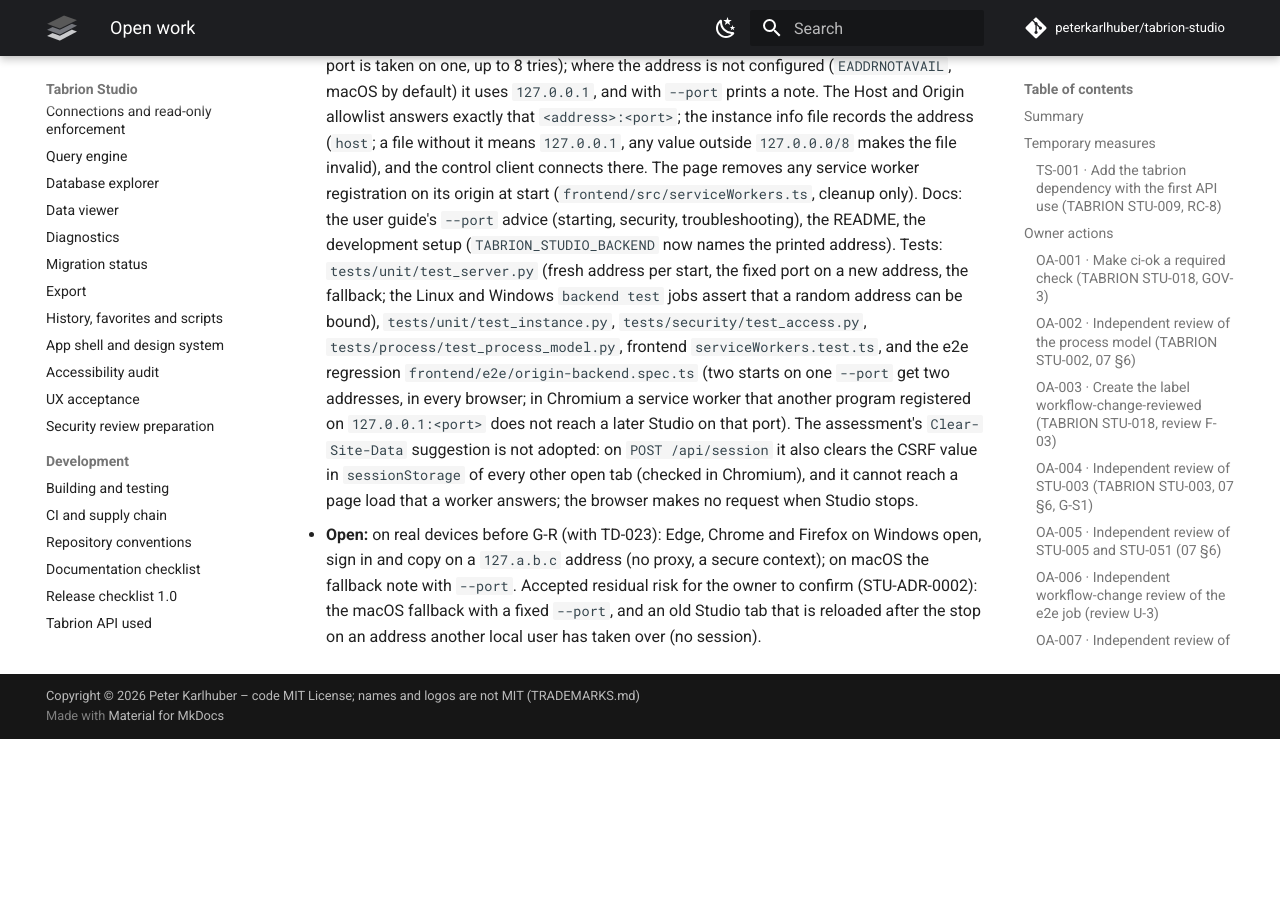
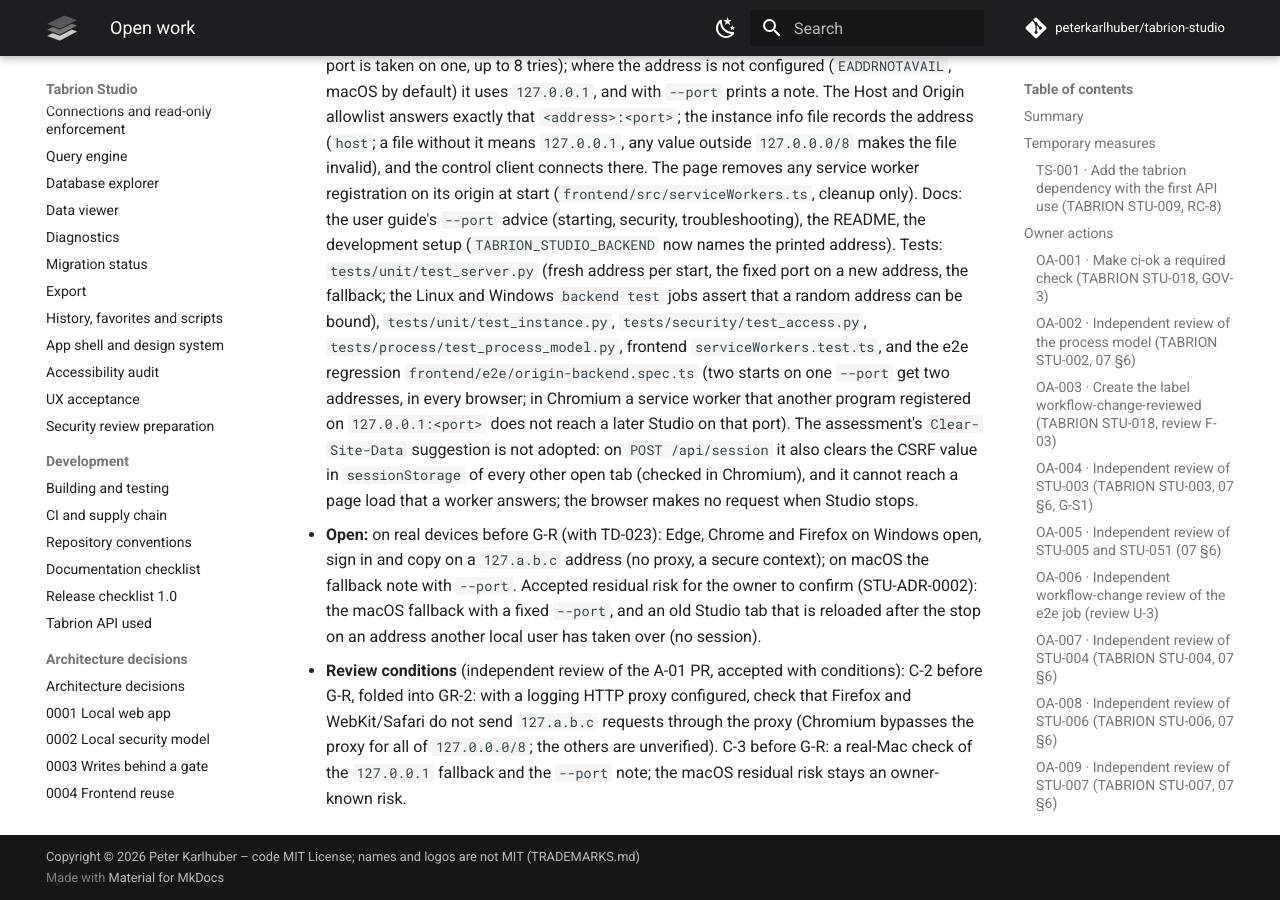
Before and after one commit to peterkarlhuber/tabrion-studio, an MkDocs documentation site: the page built from docs/TODO.md, in a window 1280 px wide and 900 px high, scrolled down 91436 px. Built offline with MkDocs 1.6.1 and Material for MkDocs 9.7.7, drawn with Linux system fonts in a browser that asks for light colours; comment, search, counter and statistics services are not loaded; before the commit the page ends 92175 px from its top, so only the background shows below that.

Commit message:
docs: record A-01 review conditions C-2 and C-3 in TD-065
Co-Authored-By: Claude Opus 5.5 <noreply@anthropic.com>
Claude-Session: https://claude.ai/code/session_011tY7TC7Nu5VGro3DJGJcv8

```diff
--- a/docs/TODO.md
+++ b/docs/TODO.md
@@ -1999,3 +1999,8 @@ and the server-side write flag (STU-ADR-0003) leave room for it.
   `127.a.b.c` address (no proxy, a secure context); on macOS the fallback note with `--port`. Accepted residual risk
   for the owner to confirm (STU-ADR-0002): the macOS fallback with a fixed `--port`, and an old Studio tab that is
   reloaded after the stop on an address another local user has taken over (no session).
+- **Review conditions** (independent review of the A-01 PR, accepted with conditions): C-2 before G-R, folded into
+  GR-2: with a logging HTTP proxy configured, check that Firefox and WebKit/Safari do not send `127.a.b.c` requests
+  through the proxy (Chromium bypasses the proxy for all of `127.0.0.0/8`; the others are unverified). C-3 before
+  G-R: a real-Mac check of the `127.0.0.1` fallback and the `--port` note; the macOS residual risk stays an
+  owner-known risk.
```
